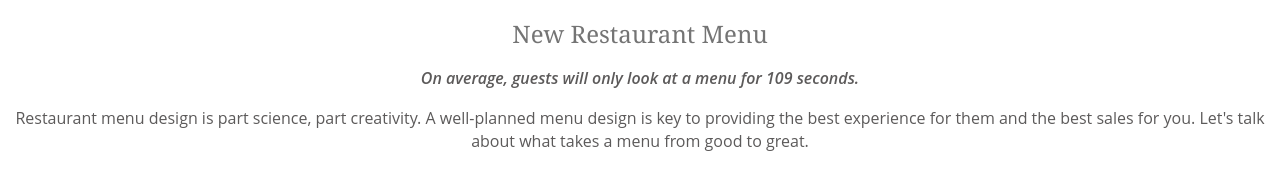
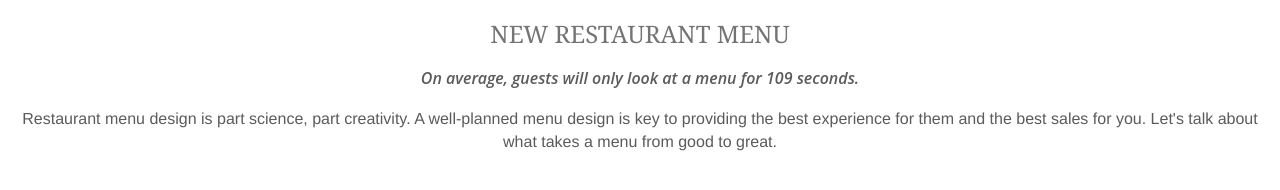
Before and after one commit to histefanov/SoftUni-HTML-CSS, a plain HTML site: page CSS and Typography/01-restaurant-menu/restaurant-menu.html in a window 1280 px wide. Drawn offline with Linux system fonts and the light colour scheme.

Commit message:
modified solution

```diff
--- a/CSS and Typography/01-restaurant-menu/restaurant-menu.css
+++ b/CSS and Typography/01-restaurant-menu/restaurant-menu.css
@@ -3,25 +3,26 @@
 }
 
 .article-title {
-    font-family: Sentinel A, Sentinel B, Georgia, Times New Roman, Times, serif;
+    font-family: "Sentinel A", "Sentinel B", Georgia, "Times New Roman", Times, serif;
     font-weight: 400;
     line-height: 1.15;
     color: #747474;
-    text-transform: capitalize;
+    text-transform: uppercase;
 }
 
 .article-span, .article-content {
-    font-family: Graphik Semibold Web, Open Sans, Helvetica Neue, Helvetica, Arial;
     font-size: 16px;
     line-height: 1.46;
     color: #5c5a5a
 }
 
 .article-span {
+    font-family: "Graphik Semibold Web", "Open Sans", "Helvetica Neue", Helvetica, Arial;
     font-style: oblique;
     font-weight: 600;
 }
 
 .article-content {
+    font-family: "Graphik Regular Web", "Helvetica Neue", Helvetica, Arial;
     font-weight: 400;
 }
```
